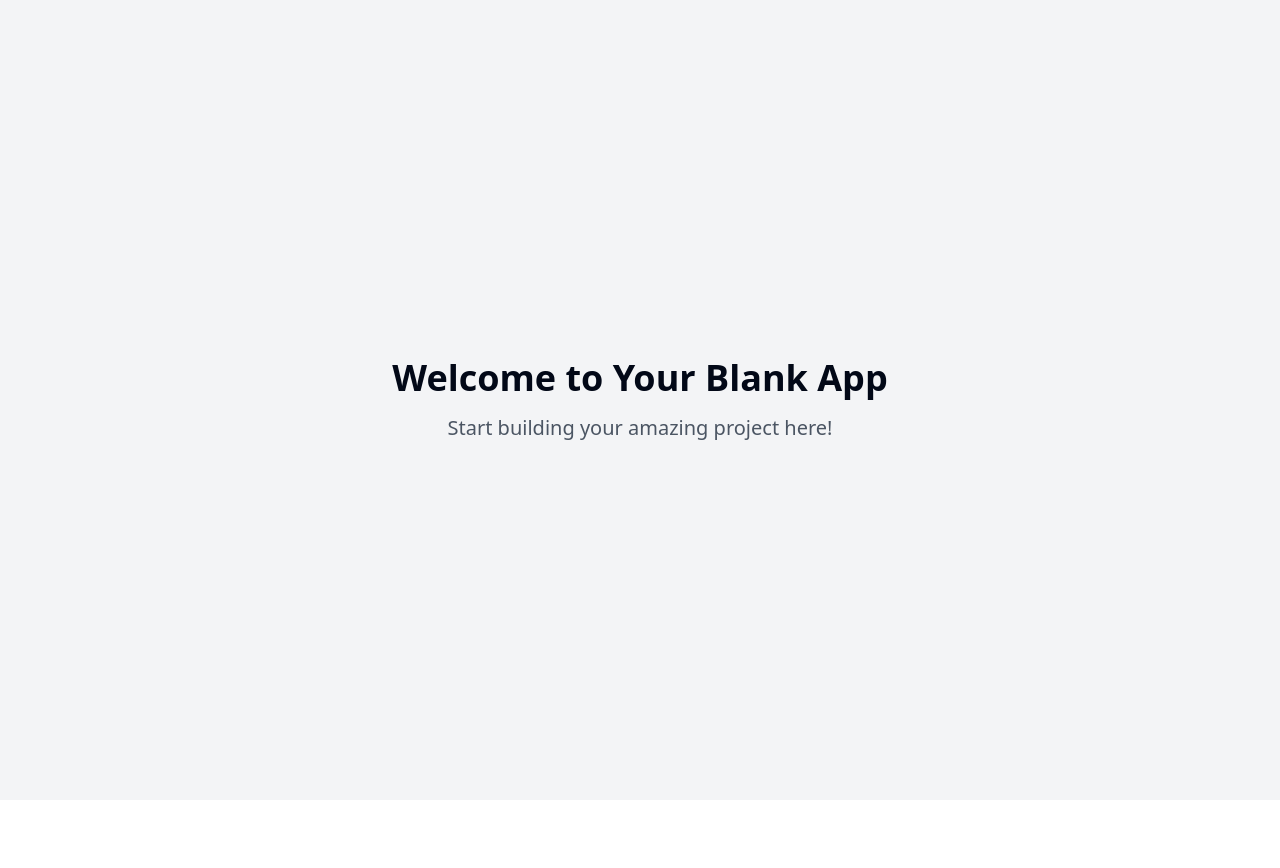
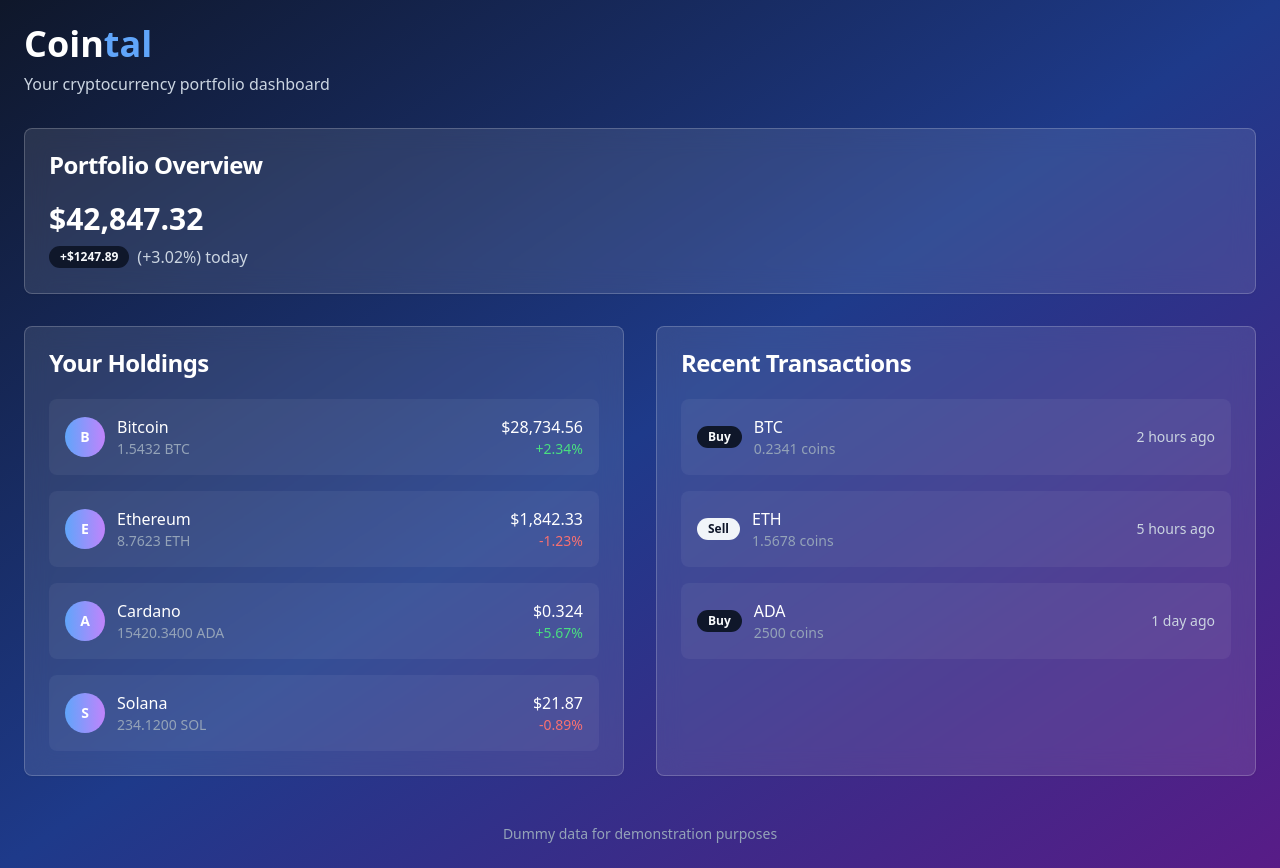
Before and after one commit to Fack15/dummy-file-keeper, a React (Vite) app: page / in a window 1280 px wide. Before the commit the page ends 800 px from the top, so only its background shows below. Built offline with nearby package versions, Linux system fonts and the light colour scheme.

Commit message:
Create dummy project
Create a project with a single dummy file.

```diff
--- a/src/pages/Index.tsx
+++ b/src/pages/Index.tsx
@@ -1,11 +1,121 @@
-// Update this page (the content is just a fallback if you fail to update the page)
+import { Card, CardContent, CardHeader, CardTitle } from "@/components/ui/card";
+import { Badge } from "@/components/ui/badge";
 
 const Index = () => {
+  // Dummy cryptocurrency data
+  const portfolioData = {
+    totalBalance: 42847.32,
+    dayChange: 1247.89,
+    dayChangePercent: 3.02
+  };
+
+  const holdings = [
+    { name: "Bitcoin", symbol: "BTC", amount: 1.5432, price: 28734.56, change: 2.34 },
+    { name: "Ethereum", symbol: "ETH", amount: 8.7623, price: 1842.33, change: -1.23 },
+    { name: "Cardano", symbol: "ADA", amount: 15420.34, price: 0.324, change: 5.67 },
+    { name: "Solana", symbol: "SOL", amount: 234.12, price: 21.87, change: -0.89 },
+  ];
+
+  const recentTransactions = [
+    { type: "Buy", coin: "BTC", amount: 0.2341, time: "2 hours ago" },
+    { type: "Sell", coin: "ETH", amount: 1.5678, time: "5 hours ago" },
+    { type: "Buy", coin: "ADA", amount: 2500, time: "1 day ago" },
+  ];
+
   return (
-    <div className="min-h-screen flex items-center justify-center bg-gray-100">
-      <div className="text-center">
-        <h1 className="text-4xl font-bold mb-4">Welcome to Your Blank App</h1>
-        <p className="text-xl text-gray-600">Start building your amazing project here!</p>
+    <div className="min-h-screen bg-gradient-to-br from-slate-900 via-blue-900 to-purple-900">
+      <div className="container mx-auto p-6">
+        {/* Header */}
+        <div className="mb-8">
+          <h1 className="text-4xl font-bold text-white mb-2">
+            Coin<span className="text-blue-400">tal</span>
+          </h1>
+          <p className="text-slate-300">Your cryptocurrency portfolio dashboard</p>
+        </div>
+
+        {/* Portfolio Overview */}
+        <Card className="mb-8 bg-white/10 backdrop-blur-md border-white/20">
+          <CardHeader>
+            <CardTitle className="text-white">Portfolio Overview</CardTitle>
+          </CardHeader>
+          <CardContent>
+            <div className="text-3xl font-bold text-white mb-2">
+              ${portfolioData.totalBalance.toLocaleString()}
+            </div>
+            <div className="flex items-center gap-2">
+              <Badge variant={portfolioData.dayChange > 0 ? "default" : "destructive"}>
+                {portfolioData.dayChange > 0 ? "+" : ""}${portfolioData.dayChange.toFixed(2)}
+              </Badge>
+              <span className="text-slate-300">
+                ({portfolioData.dayChange > 0 ? "+" : ""}{portfolioData.dayChangePercent}%) today
+              </span>
+            </div>
+          </CardContent>
+        </Card>
+
+        <div className="grid md:grid-cols-2 gap-8">
+          {/* Holdings */}
+          <Card className="bg-white/10 backdrop-blur-md border-white/20">
+            <CardHeader>
+              <CardTitle className="text-white">Your Holdings</CardTitle>
+            </CardHeader>
+            <CardContent>
+              <div className="space-y-4">
+                {holdings.map((coin, index) => (
+                  <div key={index} className="flex items-center justify-between p-4 rounded-lg bg-white/5 hover:bg-white/10 transition-colors">
+                    <div className="flex items-center gap-3">
+                      <div className="w-10 h-10 rounded-full bg-gradient-to-r from-blue-400 to-purple-400 flex items-center justify-center">
+                        <span className="text-white font-bold text-sm">{coin.symbol[0]}</span>
+                      </div>
+                      <div>
+                        <div className="text-white font-medium">{coin.name}</div>
+                        <div className="text-slate-400 text-sm">{coin.amount.toFixed(4)} {coin.symbol}</div>
+                      </div>
+                    </div>
+                    <div className="text-right">
+                      <div className="text-white font-medium">${coin.price.toLocaleString()}</div>
+                      <div className={`text-sm ${coin.change > 0 ? 'text-green-400' : 'text-red-400'}`}>
+                        {coin.change > 0 ? "+" : ""}{coin.change}%
+                      </div>
+                    </div>
+                  </div>
+                ))}
+              </div>
+            </CardContent>
+          </Card>
+
+          {/* Recent Transactions */}
+          <Card className="bg-white/10 backdrop-blur-md border-white/20">
+            <CardHeader>
+              <CardTitle className="text-white">Recent Transactions</CardTitle>
+            </CardHeader>
+            <CardContent>
+              <div className="space-y-4">
+                {recentTransactions.map((tx, index) => (
+                  <div key={index} className="flex items-center justify-between p-4 rounded-lg bg-white/5">
+                    <div className="flex items-center gap-3">
+                      <Badge variant={tx.type === "Buy" ? "default" : "secondary"}>
+                        {tx.type}
+                      </Badge>
+                      <div>
+                        <div className="text-white font-medium">{tx.coin}</div>
+                        <div className="text-slate-400 text-sm">{tx.amount} coins</div>
+                      </div>
+                    </div>
+                    <div className="text-slate-300 text-sm">{tx.time}</div>
+                  </div>
+                ))}
+              </div>
+            </CardContent>
+          </Card>
+        </div>
+
+        {/* Footer */}
+        <div className="mt-12 text-center">
+          <p className="text-slate-400 text-sm">
+            Dummy data for demonstration purposes
+          </p>
+        </div>
       </div>
     </div>
   );
```
